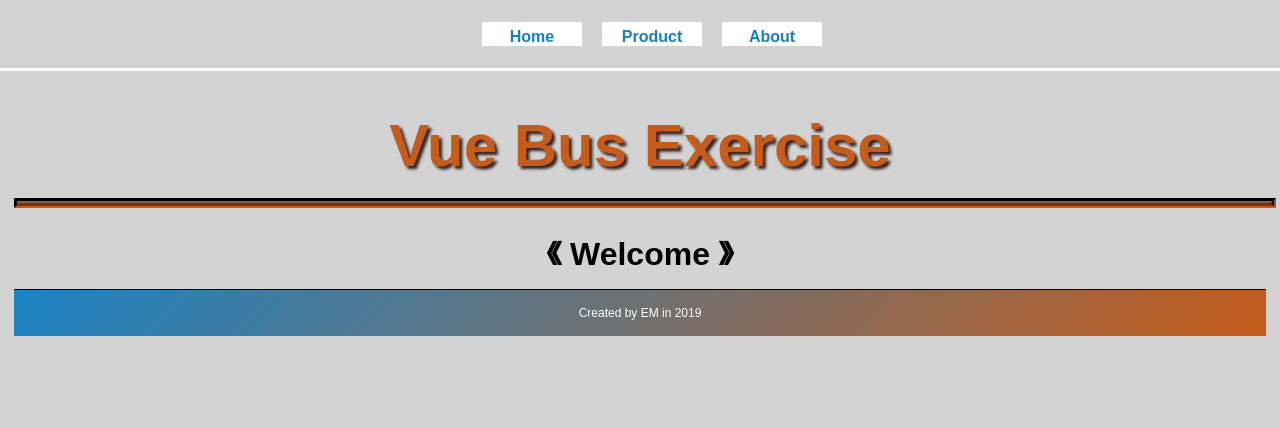
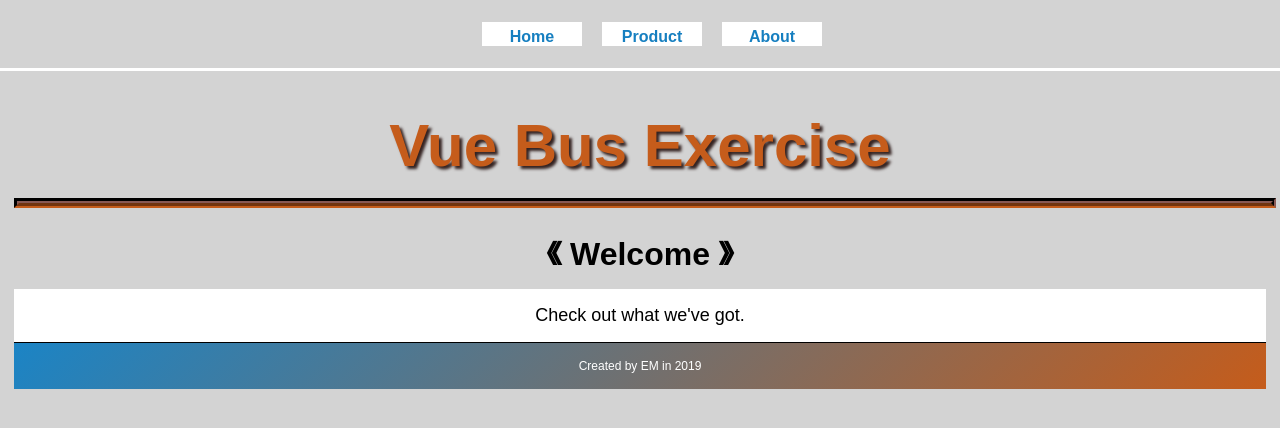
Before and after one commit to HippiHo/Vue-Bus-exercise, a Vue app: page /#/ in a window 1280 px wide. Shown: the top 428 px of the page. Built offline with nearby package versions, Linux system fonts and the light colour scheme; the HTML template or start-up script is replaced by a standard one; a web font is replaced by a local one.

Commit message:
New starting page

```diff
--- a/src/router.js
+++ b/src/router.js
@@ -8,7 +8,8 @@ export default new VueRouter({
     routes: [
       {
         path: '/',
-        name: 'home'
+        name: 'home',
+        component: () => import('./views/TheStartingPage.vue')
       },
       {
         path: '/product',
--- /dev/null
+++ b/src/views/TheStartingPage.vue
@@ -0,0 +1,46 @@
+<template>
+  <article>
+    <p class="start-text">
+        Check out what we've got.
+    </p>
+  </article>
+</template>
+
+<script>
+
+export default {
+  name: "TheStartingPage",
+  components: {
+  }
+};
+</script>
+
+<style>
+article {
+  width: 100%;
+  background-color: white;
+  display: flex;
+  justify-content: center;
+  align-items: center;
+}
+
+.start-text {
+  text-align: center;
+  width: 100%;
+  padding: 16px;
+  justify-content: center;
+  align-items: center;
+}
+
+@media screen and (min-width: 690px) {
+  .start-text {
+    width: 70%;
+  }
+}
+
+@media screen and (min-width: 1350px) {
+  .start-text {
+    font-size: 20px;
+  }
+}
+</style>
```
